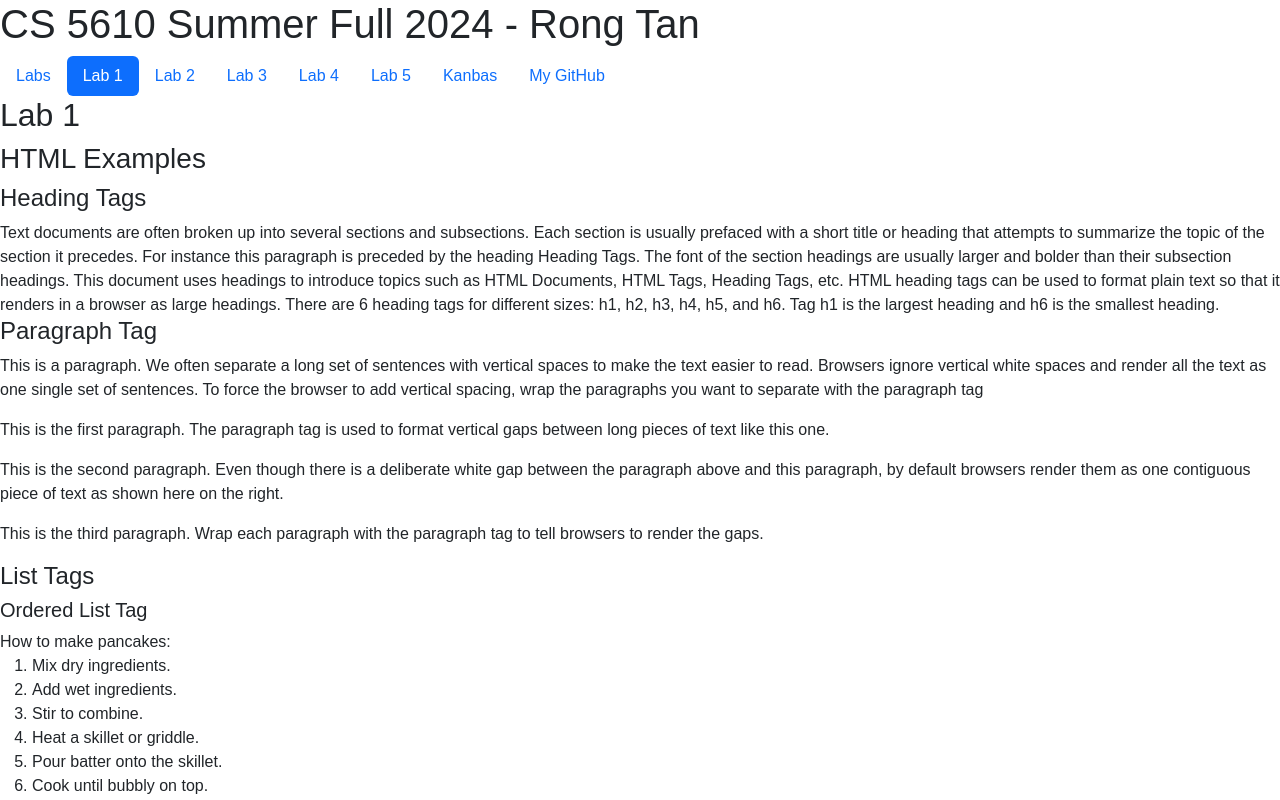
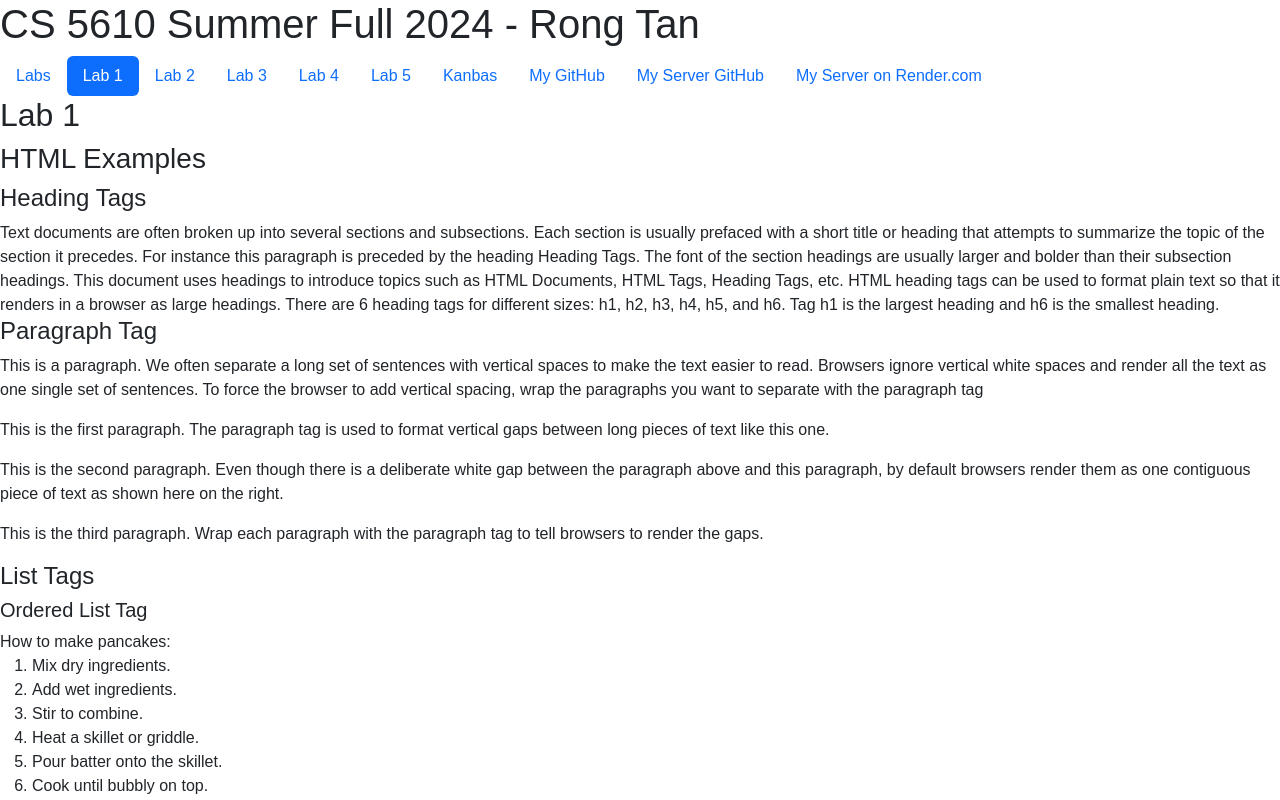
Before and after one commit to rtanlydia/kanbas-react-web-app, a React (Create React App) app: page /Kanbas/Dashboard#/Labs/Lab1 in a window 1280 px wide. Shown: the top 800 px of the page. Built offline with nearby package versions, Linux system fonts and the light colour scheme; no server answers; the HTML template or start-up script is replaced by a standard one.

Commit message:
update hw5

```diff
--- a/src/Labs/TOC.tsx
+++ b/src/Labs/TOC.tsx
@@ -18,6 +18,13 @@ export default function TOC() {
         <li className="nav-item"><a id="wd-github" href="https://github.com/rtanlydia/kanbas-react-web-app"
                                     target="_blank"
                                     className="nav-link">My GitHub</a></li>
+        <li className="nav-item"><a id="wd-github-server" href="https://github.com/rtanlydia/kanbas-node-server-app"
+                                    target="_blank"
+                                    className="nav-link">My Server GitHub</a></li>
+        <li className="nav-item"><a id="wd-server" href="https://kanbas-node-server-app-owc1.onrender.com"
+                                    target="_blank"
+                                    className="nav-link">My Server on Render.com</a></li>
+
       </ul>
   );
 }
```
